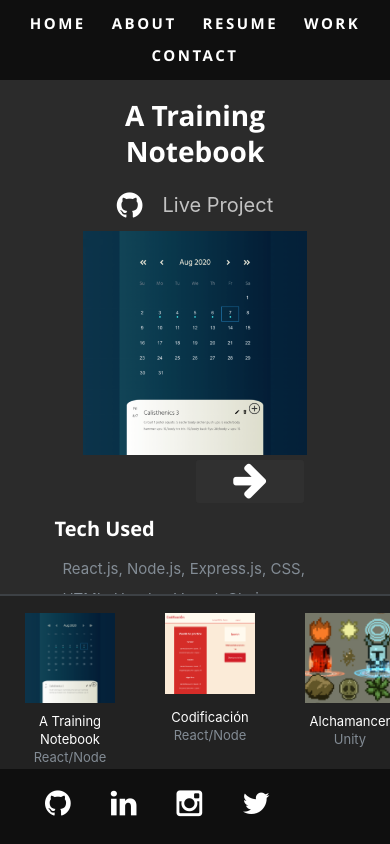
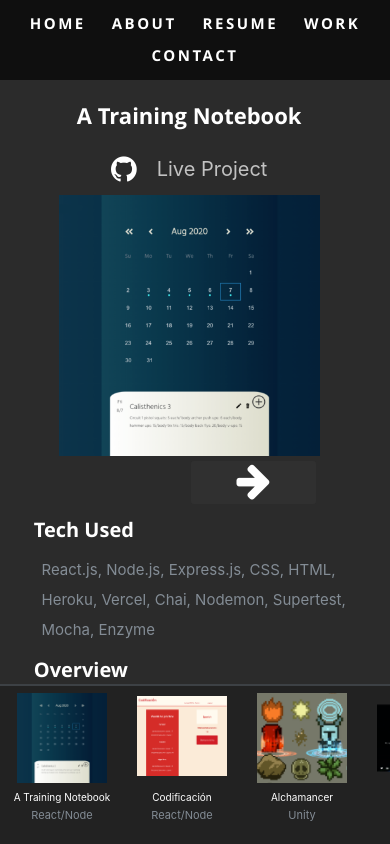
Before and after one commit to nickthorpe71/portfolio, a React (Create React App) app: page /portfolio in a window 390 px wide. Built offline with nearby package versions, Linux system fonts and the light colour scheme.

Commit message:
adds media queries for large screens and small mobile screens

```diff
--- a/src/Components/Portfolio/Portfolio.css
+++ b/src/Components/Portfolio/Portfolio.css
@@ -2,6 +2,8 @@
   background: #2B2B2B;
   overflow: hidden;
   height: calc(100vh - 16rem);
+  display: flex;
+  flex-direction: row;
 }
 
 #portfolio p{
@@ -17,22 +19,21 @@
   flex: 6;
   overflow-y: auto;
   overflow-x: hidden;
-  height: calc(100vh - 33rem);
+  height: 100%;
   padding: 2% 10% 10% 10%;
 }
 #portfolio .thumb-row {
-  flex: 4;
-  position: absolute;
+  flex: 2.5;
   width: 100%;
-  height: 17.5rem;
-  border-top: 2px solid #3d4145;
   overflow-x: auto;
-  overflow-y: hidden;
+  overflow-y: auto;
   text-align: center;
   background-color:#222222;
 }
 
 #portfolio .project-list{
+  display: flex;
+  flex-direction: column;
   margin: 0 auto;
   justify-content: start;
 }
@@ -151,7 +152,35 @@
   color: rgb(194, 194, 194);
 }
 
-@media only screen and (min-width: 1000px) {
+@media only screen and (min-width: 1200px) {
+  #portfolio {
+    display: flex;
+    flex-direction: row;
+  }
+
+  #portfolio .main-row {
+    flex: 6;
+    overflow-y: auto;
+    overflow-x: hidden;
+    height: 100%;
+    padding: 2% 10% 10% 10%;
+  }
+
+  #portfolio .thumb-row {
+    flex: 2;
+    width: 100%;
+    overflow-x: auto;
+    overflow-y: hidden;
+    text-align: center;
+    background-color:#222222;
+  }
+
+  #portfolio .project-list{
+    flex-direction: column;
+    margin: 0 auto;
+    justify-content: start;
+  }
+
   #portfolio .project-full{
     flex-direction: row;
   }
@@ -169,5 +198,122 @@
   #portfolio .main-row{
     padding: 2% 5% 5% 2%;
   }
+}
+
+@media only screen and (max-height: 850px) {
+  #portfolio {
+    display: flex;
+    flex-direction: row;
+  }
+
+  #portfolio .main-row {
+    flex: 6;
+    overflow-y: auto;
+    overflow-x: hidden;
+    height: 100%;
+    padding: 2% 10% 10% 10%;
+  }
+
+  #portfolio .thumb-row {
+    flex: 2.5;
+    width: 100%;
+    overflow-x: auto;
+    overflow-y: auto;
+  }
+
+  #portfolio .project-list{
+    flex-direction: column;
+  }
+
+  #portfolio .project-full{
+    flex-direction: column;
+  }
+
+  .col1{
+    flex: 5;
+    text-align: right;
+  }
+
+  .col2{
+    flex: 5;
+    padding-left: 2vw;
+  }
+
+  #portfolio .main-row{
+    padding: 2% 5% 5% 2%;
+  }
 
 }
+
+@media only screen and (max-width: 480px) {
+  #portfolio {
+    position: relative;
+    flex-direction: column;
+    height: calc(100vh - 8rem);
+    margin-bottom: -8rem;
+  }
+
+  #portfolio h2{
+    font-size: 2.2rem;
+  }
+
+  #portfolio .thumb-row {
+    width: 100%;
+    border-top: 2px solid #3d4145;
+    padding: 0 2px;
+    overflow-x: auto;
+    overflow-y: hidden;
+    text-align: center;
+    background-color:#222222;
+    max-height: 50px;
+    min-height: 160px;
+  }
+
+  #portfolio .thumbnail{
+    width: 90%;
+    margin: 5px 0 0 0;
+  }
+
+  #portfolio .project-list{
+    flex-direction: row;
+    margin: 0 auto;
+    justify-content: start;
+  }
+
+  #portfolio .project-list .mini-title{
+    font-size: 1rem;
+  }
+
+  #portfolio .project-list .mini-sub{
+    font-size: 1.1rem;
+  }
+
+  #portfolio .project-list li{
+    flex-direction: row;
+    margin: 0.2rem 1rem;
+    justify-content: start;
+  }
+
+  #portfolio .project-full{
+    flex-direction: column;
+  }
+
+  footer{
+    visibility: hidden;
+  }
+
+  .col1{
+    flex: 5;
+    text-align: right;
+  }
+
+  .col2{
+    flex: 5;
+    padding-left: 2vw;
+  }
+
+  #portfolio .main-row{
+    padding: 2% 5% 5% 2%;
+  }
+
+}
--- a/src/index.css
+++ b/src/index.css
@@ -12,3 +12,25 @@ code {
   font-family: source-code-pro, Menlo, Monaco, Consolas, 'Courier New',
     monospace;
 }
+
+::-webkit-scrollbar {
+  width: 8px;
+}
+
+/* Track */
+::-webkit-scrollbar-track {
+  -webkit-box-shadow: inset 0 0 6px rgba(0,0,0,0.3);
+  -webkit-border-radius: 10px;
+  border-radius: 10px;
+}
+
+/* Handle */
+::-webkit-scrollbar-thumb {
+  -webkit-border-radius: 10px;
+  border-radius: 10px;
+  background: rgba(150,150,150,0.8);
+  -webkit-box-shadow: inset 0 0 6px rgba(0,0,0,0.5);
+}
+::-webkit-scrollbar-thumb:window-inactive {
+background: rgba(150,150,150,0.4);
+}
--- a/src/projectStore.js
+++ b/src/projectStore.js
@@ -79,6 +79,9 @@ const projects = [
       'HTML',
       'CSS',
       'Vercel',
+      'Node.js',
+      'express',
+      'Heroku'
     ],
     description: 'Built to display my work and to provide an easy point of contact.',
     imagePaths: [
```
